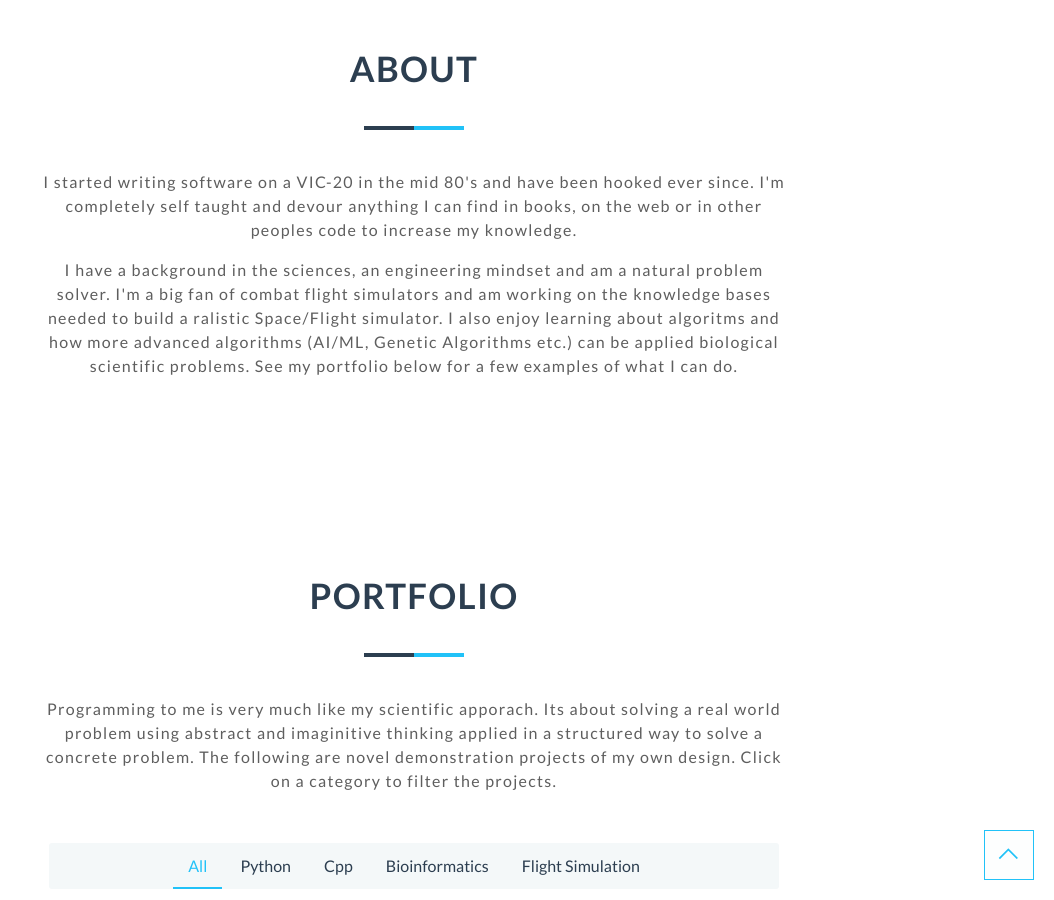
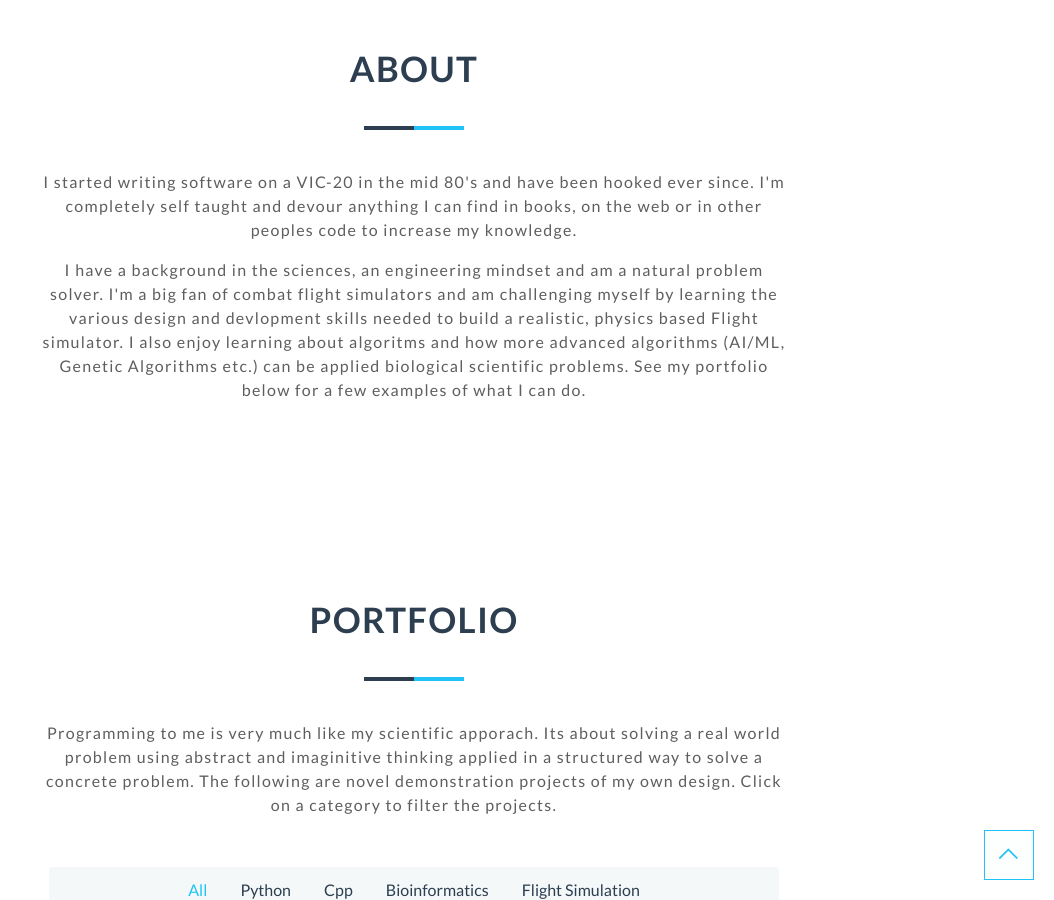
Before and after one commit to Gamernaut/gamernaut.github.io, a Jekyll site: the page built from index.html, in a window 1280 px wide and 900 px high, scrolled down 1129 px. Shown: the whole window, without its empty margins (226-1280 px from the left). Built offline with Jekyll 4.4.1, drawn with Linux system fonts in a browser that asks for light colours; nearby versions of some CDN libraries.

Commit message:
Update _config.yml

```diff
--- a/_config.yml
+++ b/_config.yml
@@ -83,7 +83,7 @@ vimeo: '#'
 #####################################
 about-title: About
 about-description: I started writing software on a VIC-20 in the mid 80's and have been hooked ever since. I'm completely self taught and devour anything I can find in books, on the web or in other peoples code to increase my knowledge.
-about-description2: I have a background in the sciences, an engineering mindset and am a natural problem solver. I'm a big fan of combat flight simulators and am working on the knowledge bases needed to build a ralistic Space/Flight simulator. I also enjoy learning about algoritms and how more advanced algorithms (AI/ML, Genetic Algorithms etc.) can be applied biological scientific problems. See my portfolio below for a few examples of what I can do.
+about-description2: I have a background in the sciences, an engineering mindset and am a natural problem solver. I'm a big fan of combat flight simulators and am challenging myself by learning the various design and devlopment skills needed to build a realistic, physics based Flight simulator. I also enjoy learning about algoritms and how more advanced algorithms (AI/ML, Genetic Algorithms etc.) can be applied biological scientific problems. See my portfolio below for a few examples of what I can do.
 
 #####################################
 ############  Portfolio  ############
```
